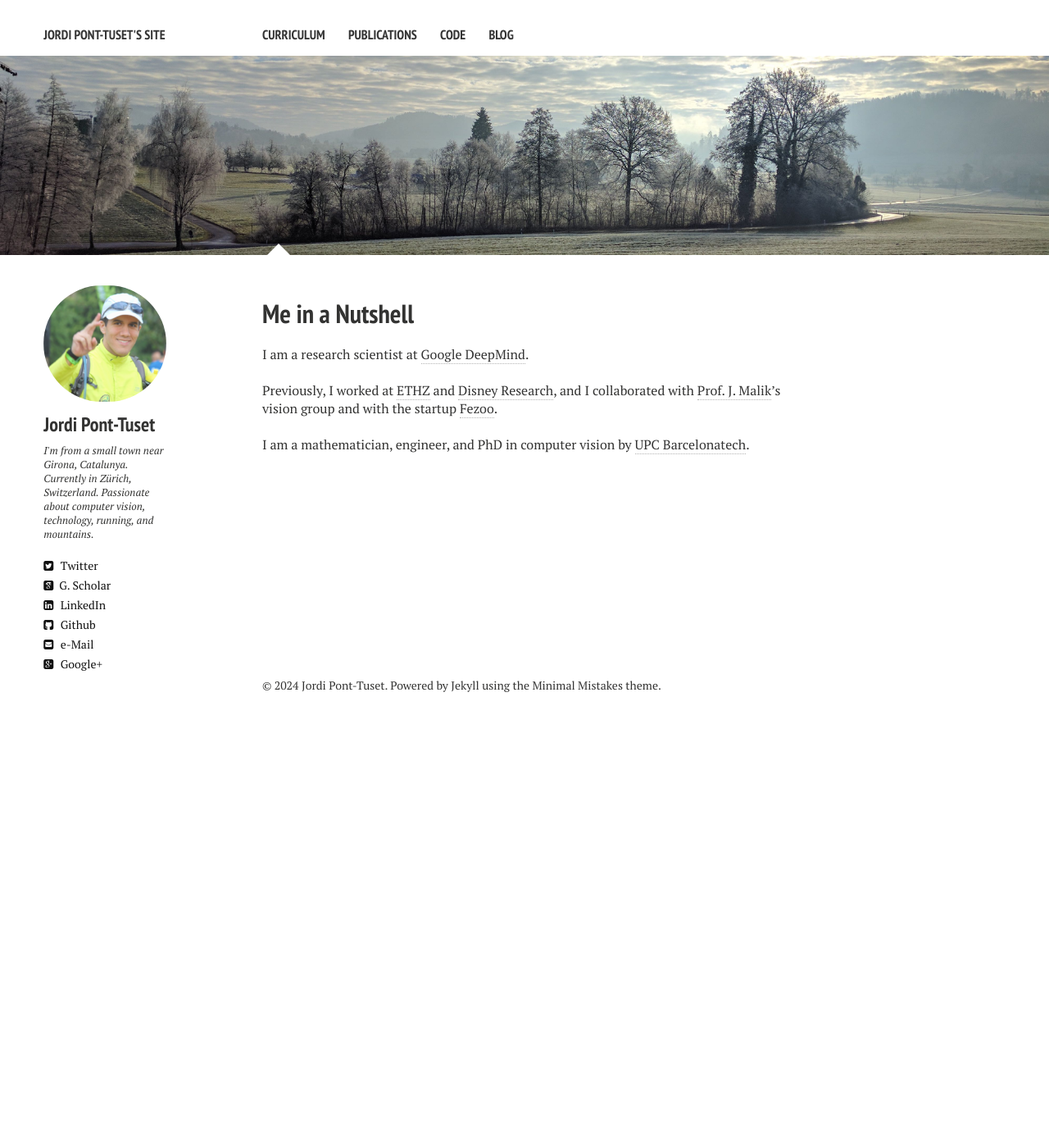
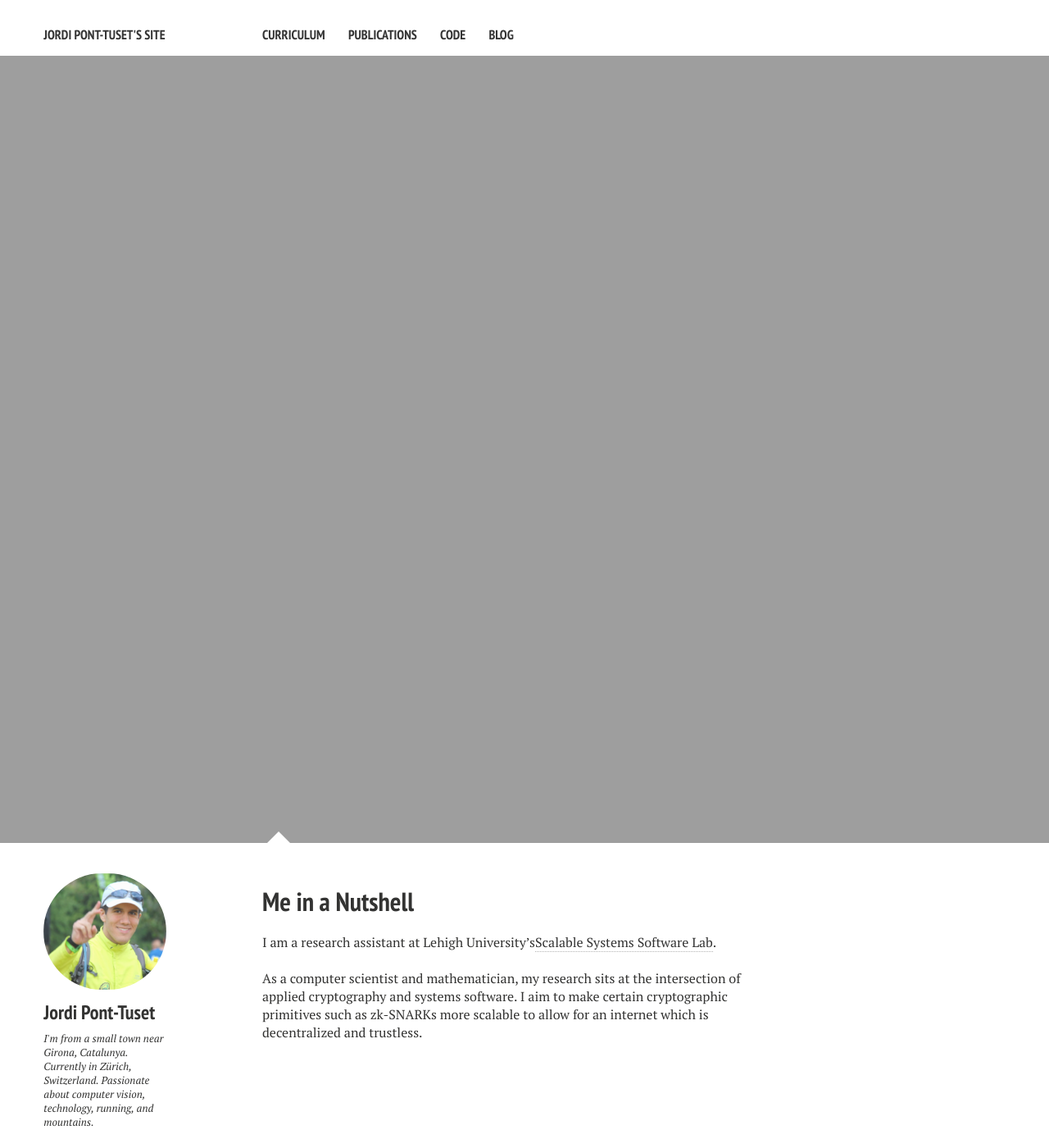
Before and after one commit to cgeren/cgeren.github.io, a Jekyll site: the page built from index.md, in a window 1280 px wide and 1400 px high. Shown: the whole window at 82% size. Built offline with Jekyll 4.4.1, drawn with Linux system fonts in a browser that asks for light colours; nearby versions of some CDN libraries.

Commit message:
updating site, testing

```diff
--- a/index.md
+++ b/index.md
@@ -1,19 +1,13 @@
 ---
 layout: home2
 title: Me in a Nutshell
-description: "Jordi Pont-Tuset's website"
+description: "Caleb Geren's website"
 tags: [Jekyll, theme, responsive, blog, template]
 image:
-  feature: trees.jpg
+  feature: cloudpeak.JPEG
 ---
 
-I am a research scientist at <a href="https://deepmind.google" target="_blank">Google DeepMind</a>.
+I am a research assistant at Lehigh University's<a href="https://wordpress.lehigh.edu/sss/" target="_blank">Scalable Systems Software Lab</a>.
 
 <br />
-Previously, I worked at <a href="http://www.vision.ee.ethz.ch/index.en.html" target="_blank">ETHZ</a>
-and <a href="http://www.disneyresearch.com/research-labs/disney-research-zurich/" target="_blank">Disney Research</a>,
-and I collaborated with <a href="http://www.cs.berkeley.edu/~malik/" target="_blank">Prof. J. Malik</a>'s vision group
-and with the startup <a href="https://gestoos.com" target="_blank">Fezoo</a>.
-
-<br />
-I am a mathematician, engineer, and PhD in computer vision by <a href="http://www.upc.edu" target="_blank">UPC Barcelonatech</a>.
+As a computer scientist and mathematician, my research sits at the intersection of applied cryptography and systems software. I aim to make certain cryptographic primitives such as zk-SNARKs more scalable to allow for an internet which is decentralized and trustless.
```
